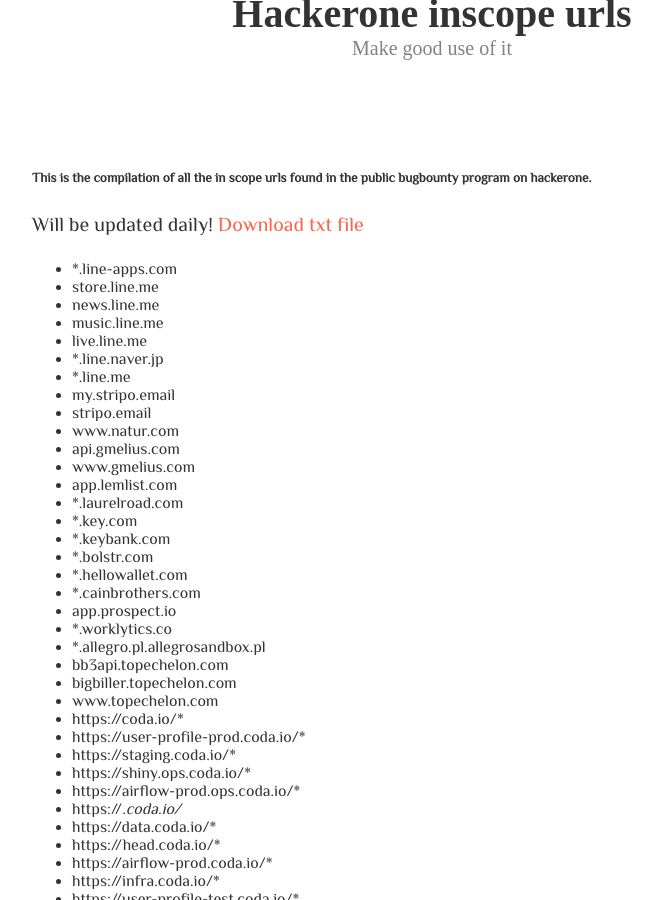
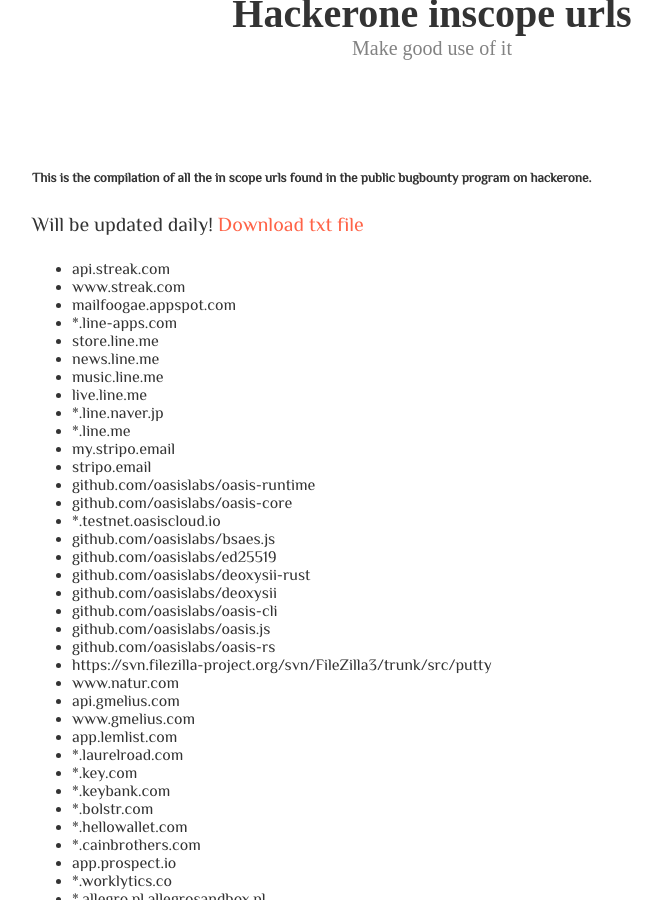
Before and after one commit to avicoder/avicoder.github.io, a Jekyll site: the page built from _posts/2019-10-15-h1-inscope-urls.md, in a window 1280 px wide and 900 px high, scrolled down 222 px. Shown: the whole window, without its empty margins (208-870 px from the left). Built offline with Jekyll 4.4.1, drawn with Linux system fonts in a browser that asks for light colours; some web fonts are replaced; comment, search, counter and statistics services are not loaded; some of the changed text lies outside the part shown.

Commit message:
Update 2019-10-15-h1-inscope-urls.md

```diff
--- a/_posts/2019-10-15-h1-inscope-urls.md
+++ b/_posts/2019-10-15-h1-inscope-urls.md
@@ -11,6 +11,9 @@
 Will be updated daily!
 [Download txt file](https://avicoder.me/h1_inscope_urls.txt)
 
+ - api.streak.com
+ - www.streak.com
+ - mailfoogae.appspot.com
  - *.line-apps.com
  - store.line.me
  - news.line.me
@@ -20,6 +23,17 @@
  - *.line.me
  - my.stripo.email
  - stripo.email
+ - github.com/oasislabs/oasis-runtime
+ - github.com/oasislabs/oasis-core
+ - *.testnet.oasiscloud.io
+ - github.com/oasislabs/bsaes.js
+ - github.com/oasislabs/ed25519
+ - github.com/oasislabs/deoxysii-rust
+ - github.com/oasislabs/deoxysii
+ - github.com/oasislabs/oasis-cli
+ - github.com/oasislabs/oasis.js
+ - github.com/oasislabs/oasis-rs
+ - https://svn.filezilla-project.org/svn/FileZilla3/trunk/src/putty
  - www.natur.com
  - api.gmelius.com
  - www.gmelius.com
@@ -421,6 +435,7 @@
  - https://billingsupport.chaturbate.com
  - blog.chaturbate.com
  - m.chaturbate.com
+ - https://github.com/tronprotocol/java-tron
  - *.arkadiyt.com
  - www.myetherwallet.com
  - www.vintage.myetherwallet.com
@@ -521,6 +536,7 @@
  - https://federation.data.gov
  - https://ci.fr.cloud.gov
  - https://account.fr.cloud.gov
+ - https://github.com/GSA/datagov-deploy
  - https://inventory.data.gov
  - https://sdg.data.gov
  - https://admin-catalog-bsp.data.gov
@@ -551,6 +567,7 @@
  - https://diagrams.fr.cloud.gov
  - https://alertmanager.fr.cloud.gov
  - https://admin.fr.cloud.gov
+ - https://github.com/GSA/data.gov
  - https://cloud.gov
  - https://federalist.18f.gov
  - https://federalist-docs.18f.gov
@@ -601,6 +618,7 @@
  - https://645892349820.vulnerbug.com
  - teamhelp.upserve.com
  - *.upserve.com
+ - com.spotify.kids
  - api.spotify.com
  - *.spotifyforbrands.com
  - *.spotify.net
@@ -728,9 +746,11 @@
  - www.starbucksreserve.com
  - www.teavana.com
  - *.rockstargames.com
+ - socialclub.rockstargames.com
+ - prod.ros.rockstargames.com
  - support.rockstargames.com
+ - lifeinvader.com
  - rockstarnorth.com
- - lifeinvader.com
  - *.github.net
  - classroom.github.com
  - gist.github.com
```
Also changed, not shown: other parts of _posts/2019-10-15-h1-inscope-urls.md (+0 -22 lines).
